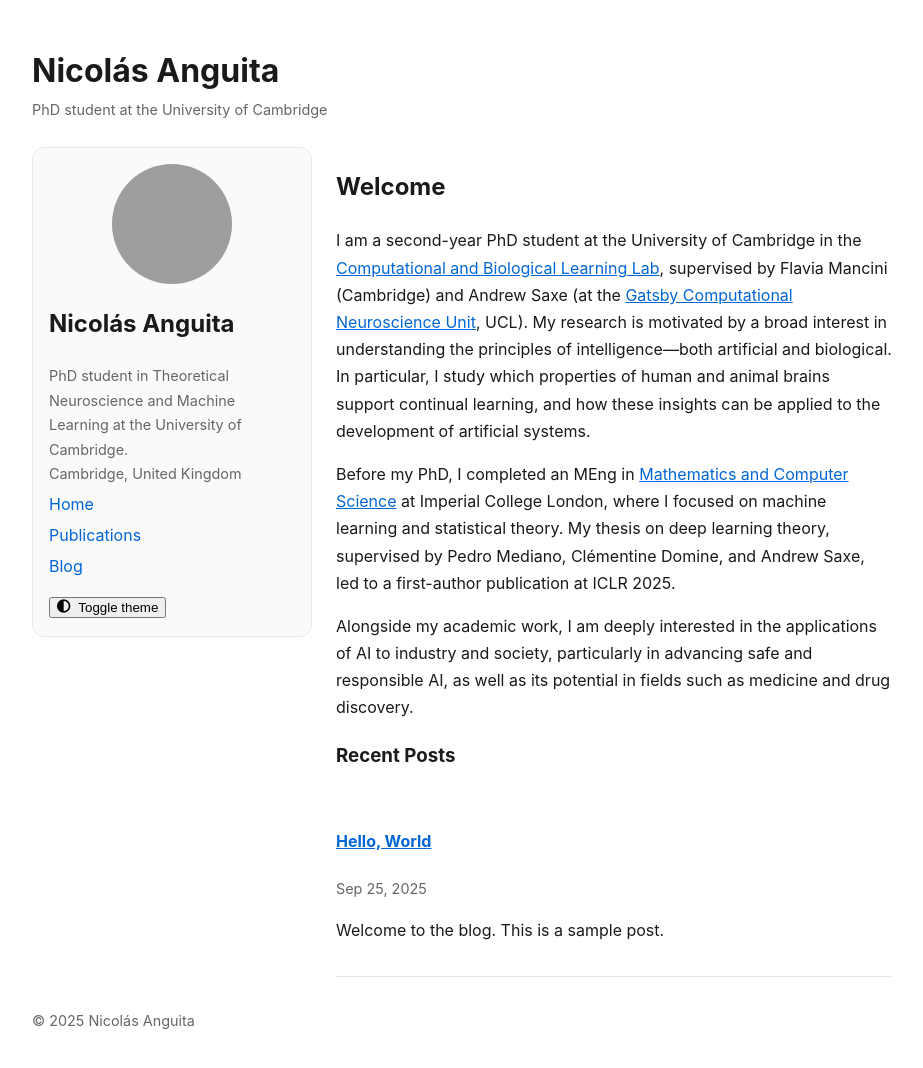
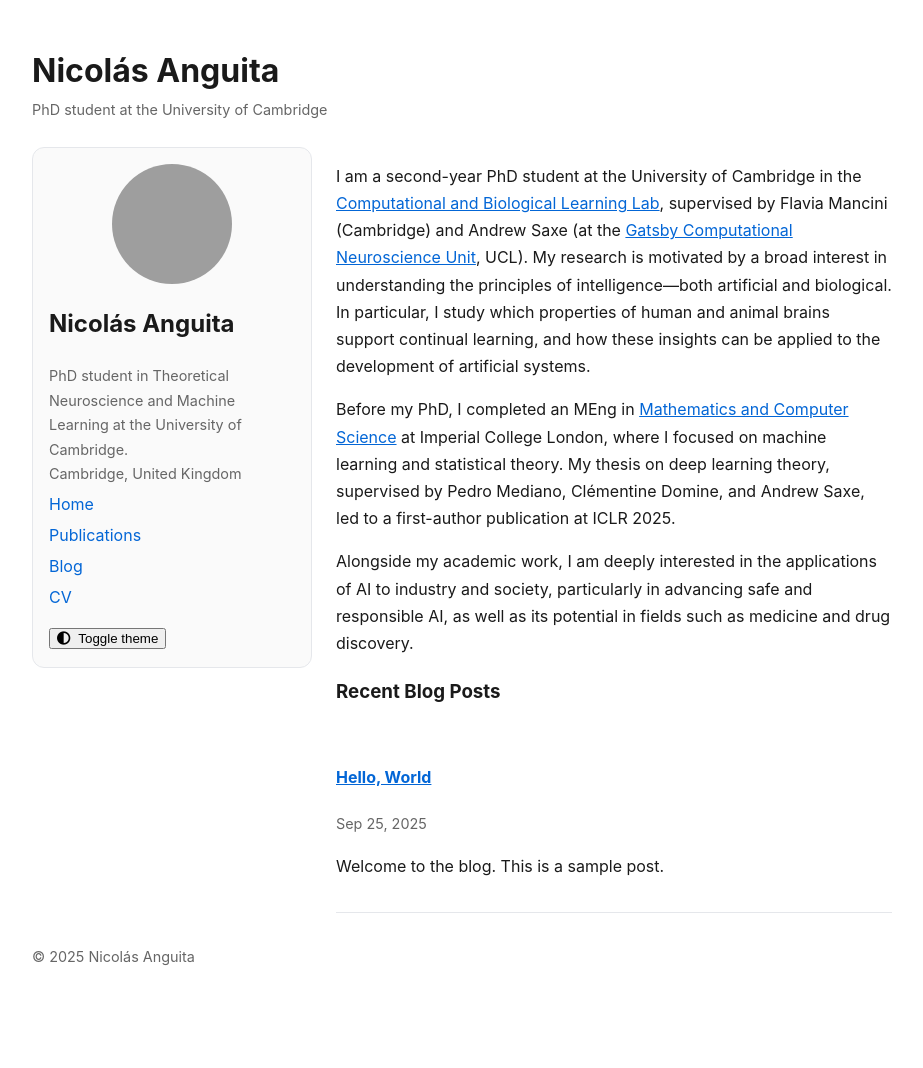
Before and after one commit to nanguita/nanguita.github.io, a Jekyll site: the page built from index.md, in a window 1280 px wide and 1094 px high. Shown: the top 1068 px of the window, without its empty margins (178-1101 px from the left). Built offline with Jekyll 4.4.1, drawn with Linux system fonts in a browser that asks for light colours; a style sheet for code colours, icons or effects is not loaded; grey boxes are pictures that could not be loaded.

Commit message:
changing structure

```diff
--- a/_data/navigation.yml
+++ b/_data/navigation.yml
@@ -5,3 +5,5 @@ main:
     url: /publications/
   - title: Blog
     url: /blog/
+  - title: CV
+    url: /cv/
--- a/_includes/head.html
+++ b/_includes/head.html
@@ -1,7 +1,15 @@
 <head>
   <meta charset="utf-8">
   <meta name="viewport" content="width=device-width, initial-scale=1">
-  <title>{{ page.title | default: site.title }}</title>
+  <title>
+    {%- if page.permalink == '/' or page.url == '/' -%}
+      {{ site.title }}
+    {%- elsif page.title -%}
+      {{ site.title }} - {{ page.title }}
+    {%- else -%}
+      {{ site.title }}
+    {%- endif -%}
+  </title>
   {%- seo -%}
   {% if site.site_theme == 'air' %}
   <link rel="stylesheet" href="{{ '/assets/css/air.css' | relative_url }}">
--- a/_layouts/home.html
+++ b/_layouts/home.html
@@ -2,10 +2,9 @@
 layout: default
 ---
 <article>
-  <h2>Welcome</h2>
   {{ content }}
 
-  <h3>Recent Posts</h3>
+  <h3>Recent Blog Posts</h3>
   <div class="post-list">
     {% assign posts = site.posts | slice: 0, 5 %}
     {% for post in posts %}
```
Also changed, not shown: cv.md (added, +9 -0 lines).
